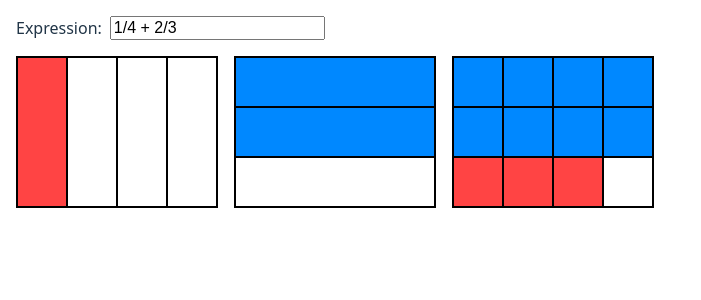
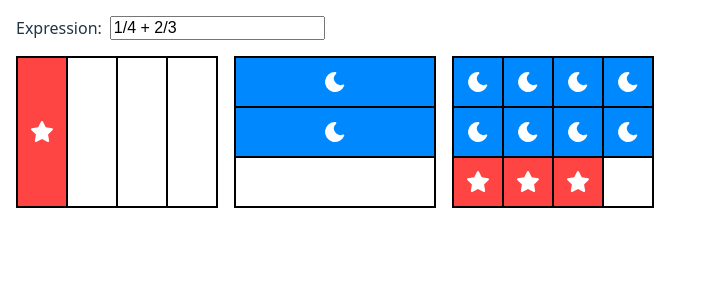
Before and after one commit to timmcca-be/add-fractions-vis, a React (Vite) app: page / in a window 1280 px wide. Shown: the top 300 px of the page, without its empty margins (0-701 px from the left). Built offline with nearby package versions, Linux system fonts and the light colour scheme.

Commit message:
add icons and group into segments

```diff
--- a/package.json
+++ b/package.json
@@ -10,6 +10,7 @@
     "preview": "vite preview"
   },
   "dependencies": {
+    "@tabler/icons-react": "^3.36.0",
     "react": "^19.2.0",
     "react-dom": "^19.2.0"
   },
--- a/src/App.tsx
+++ b/src/App.tsx
@@ -1,4 +1,5 @@
 import { useState, Fragment } from "react";
+import { IconStarFilled, IconMoonFilled } from "@tabler/icons-react";
 
 const expressionPattern =
     /^\s*(?<numerator1>\d+)\s*\/(?<denominator1>\d+)\s*\+\s*(?<numerator2>\d+)\s*\/(?<denominator2>\d+)\s*$/;
@@ -90,8 +91,15 @@ function ExpressionDisplay({ a, b }: { a: Fraction; b: Fraction }) {
                             backgroundColor:
                                 index < a.numerator ? red : "white",
                             gridRow: "1 / -1",
+                            display: "flex",
+                            justifyContent: "center",
+                            alignItems: "center",
                         }}
-                    />
+                    >
+                        {index < a.numerator && (
+                            <IconStarFilled color="white" />
+                        )}
+                    </div>
                 ))}
             </div>
             <div style={gridStyle}>
@@ -102,27 +110,42 @@ function ExpressionDisplay({ a, b }: { a: Fraction; b: Fraction }) {
                             backgroundColor:
                                 index < b.numerator ? blue : "white",
                             gridColumn: "1 / -1",
+                            display: "flex",
+                            justifyContent: "center",
+                            alignItems: "center",
                         }}
-                    />
+                    >
+                        {index < b.numerator && (
+                            <IconMoonFilled color="white" />
+                        )}
+                    </div>
                 ))}
             </div>
             <div style={gridStyle}>
                 {Array.from({ length: b.denominator }).map((_, bIndex) => (
                     <Fragment key={bIndex}>
                         {Array.from({ length: a.denominator }).map(
-                            (_, aIndex) => (
-                                <div
-                                    key={aIndex}
-                                    style={{
-                                        backgroundColor: getColor(
-                                            a,
-                                            b,
-                                            aIndex,
-                                            bIndex
-                                        ),
-                                    }}
-                                />
-                            )
+                            (_, aIndex) => {
+                                const color = getColor(a, b, aIndex, bIndex);
+                                return (
+                                    <div
+                                        key={aIndex}
+                                        style={{
+                                            display: "flex",
+                                            justifyContent: "center",
+                                            alignItems: "center",
+                                            backgroundColor: color,
+                                        }}
+                                    >
+                                        {color === red && (
+                                            <IconStarFilled color="white" />
+                                        )}
+                                        {color === blue && (
+                                            <IconMoonFilled color="white" />
+                                        )}
+                                    </div>
+                                );
+                            }
                         )}
                     </Fragment>
                 ))}
@@ -135,13 +158,19 @@ function getColor(a: Fraction, b: Fraction, aIndex: number, bIndex: number) {
     if (bIndex < b.numerator) {
         return blue;
     }
-    const bottomBlockIndex =
-        aIndex * (b.denominator - b.numerator) + (bIndex - b.numerator);
-    const numRedBlocks = a.numerator * b.denominator;
-    if (bottomBlockIndex < numRedBlocks) {
+    const segmentSize = gcd(a.denominator, b.denominator);
+    const bottomSegmentIndex =
+        Math.floor(aIndex / segmentSize) * (b.denominator - b.numerator) +
+        (bIndex - b.numerator);
+    const numRedSegments = (a.numerator * b.denominator) / segmentSize;
+    if (bottomSegmentIndex < numRedSegments) {
         return red;
     }
     return "white";
 }
 
+function gcd(a: number, b: number): number {
+    return b === 0 ? a : gcd(b, a % b);
+}
+
 export default App;
```
Also changed, not shown: 1 other file (tests, documents, lock files or other folders).
